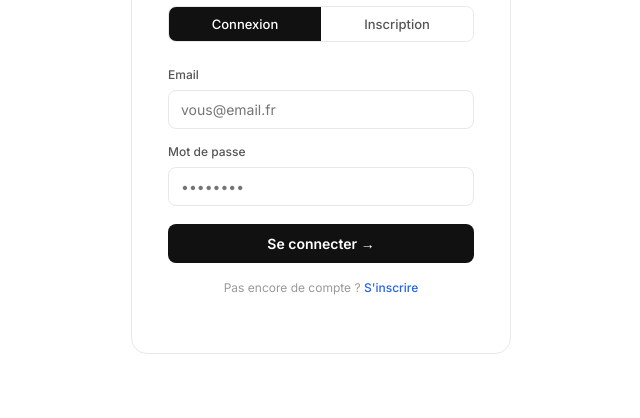
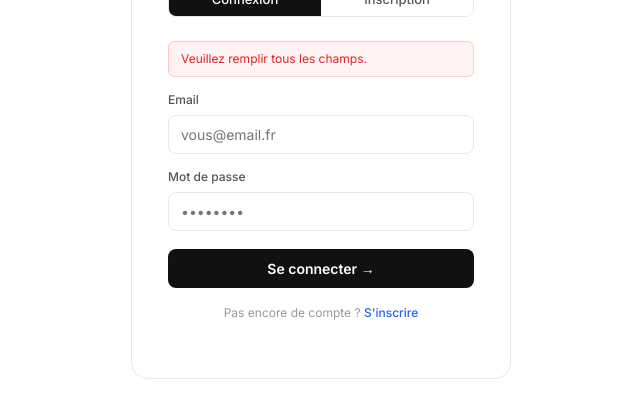
Before and after one commit to maximeprunier152-del/pour-les-pros, a plain HTML site: page index.html in a window 1280 px wide. Both pictures are taken after a click on the button "Se connecter →". Shown: the part 284-702 px from the top of the page, without its empty margins (319-959 px from the left). Drawn offline with nearby package versions, Linux system fonts and the light colour scheme.

Commit message:
Update index.html

```diff
--- a/index.html
+++ b/index.html
@@ -1054,8 +1054,8 @@ function showAuthError(msg) {
 }
 
 function doLogin() {
-  const email = document.getElementById('loginEmail').value.trim().toLowerCase();
-  const pwd = document.getElementById('loginPwd').value;
+  const email = document.getElementById('li-email').value.trim().toLowerCase();
+  const pwd = document.getElementById('li-pwd').value;
   if (!email || !pwd) { showAuthError('Veuillez remplir tous les champs.'); return; }
   const users = getUsers();
   const user = users[email];
```
